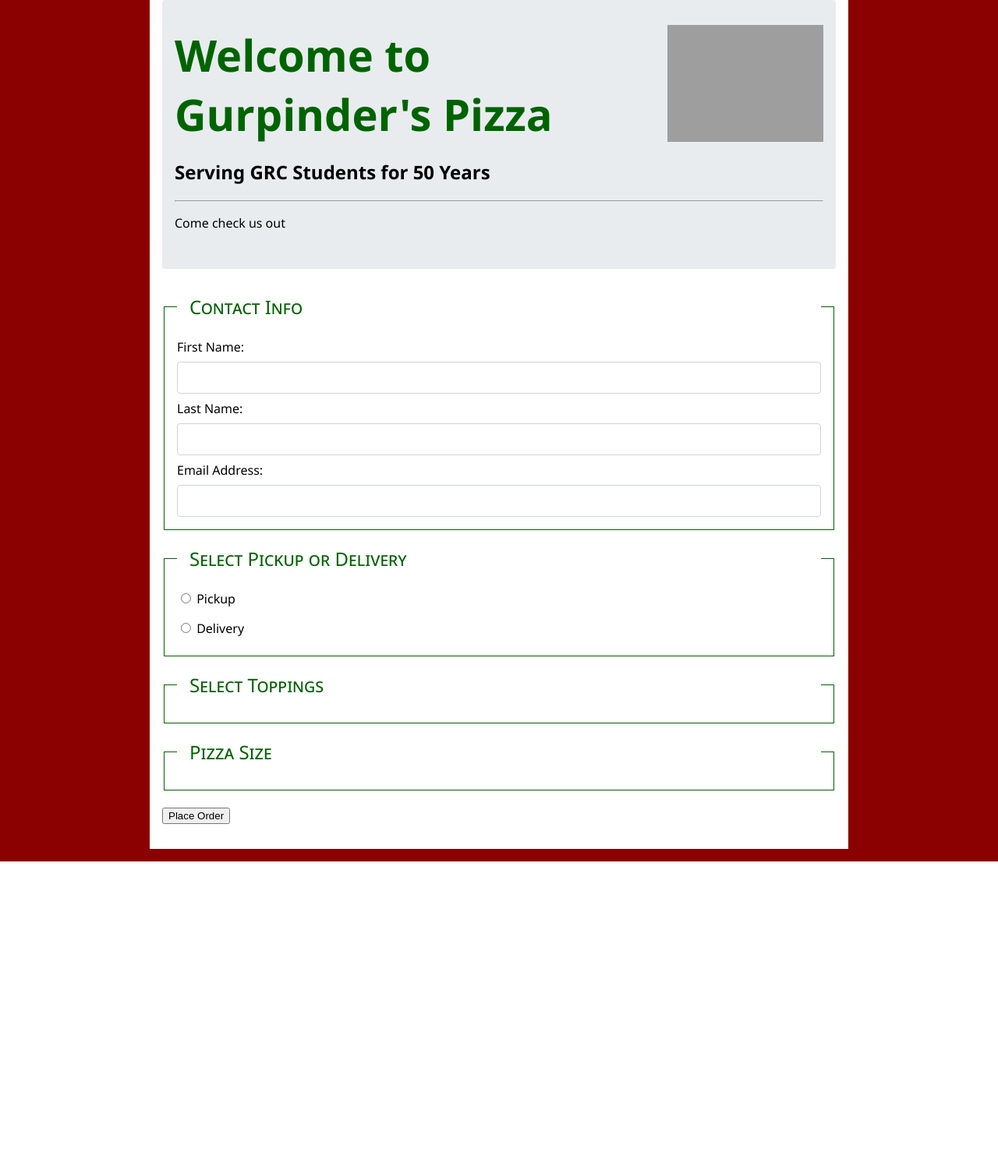
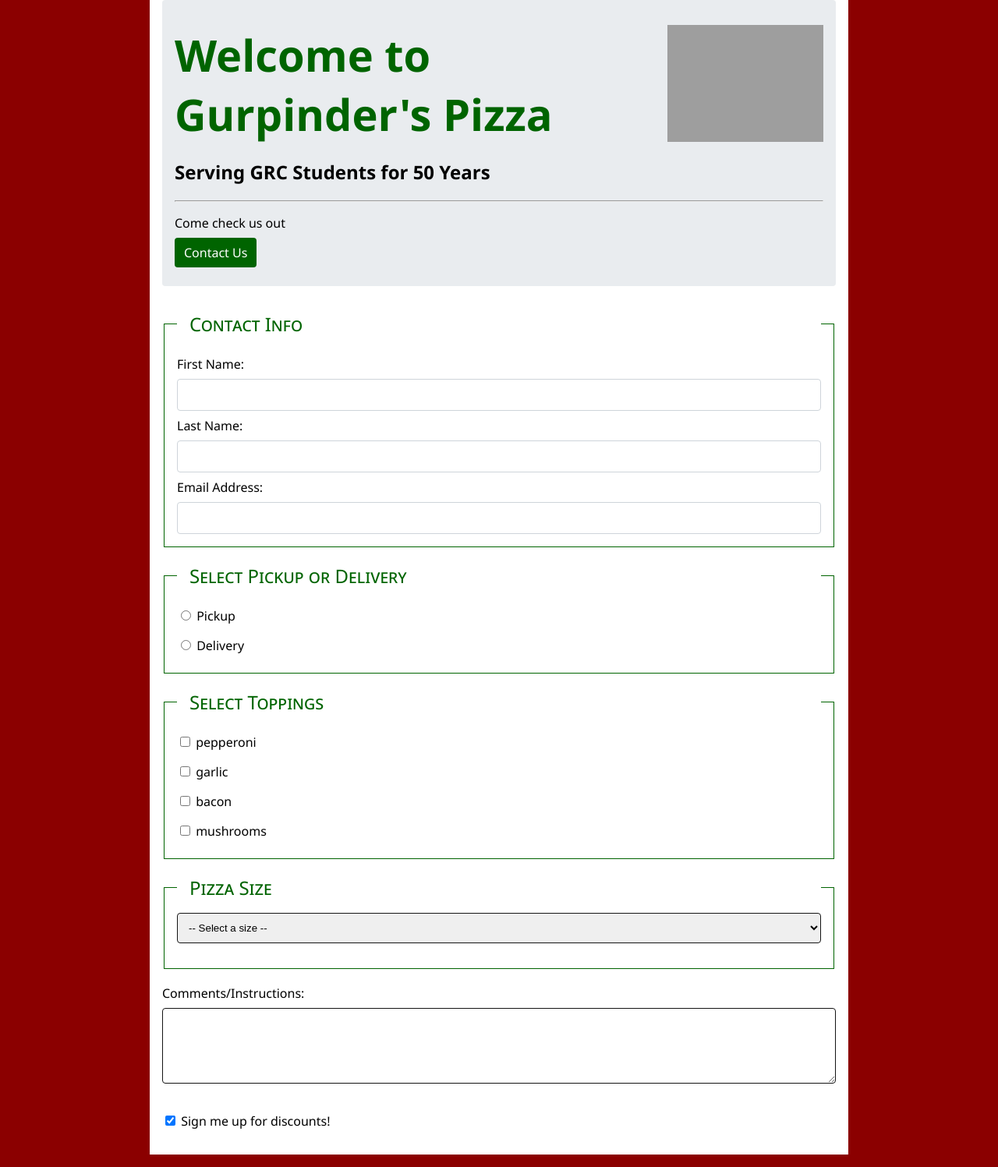
Before and after one commit to Gurpinder1340/Pizza, a web app: file index.html in a window 1280 px wide. Shown: the whole page at 78% size. Before the commit the page ends 1105 px from the top, so only its background shows below. Run offline with its HTML, style and script files only (its server is not run), Linux system fonts and the light colour scheme; grey boxes are pictures that could not be loaded.

Commit message:
Added select toppings, size and comment section

```diff
--- a/index.html
+++ b/index.html
@@ -20,7 +20,10 @@
             <h2>Serving GRC Students for 50 Years</h2>
             <hr>
             <p>Come check us out</p>
+             <a id="contact-button" href="#" role="button">Contact Us</a>
         </header>
+
+
 
         <form id="pizza-form" action="#" method="get">
 
@@ -52,15 +55,63 @@
             <fieldset>
                 <legend>Select Toppings</legend>
 
+                <label for ="mushrooms">
+                    <input type="checkbox"
+                        id="pepperoni"
+                        name="Toppings[]"
+                        value="pepperoni">
+                        pepperoni
+                </label>
+
+                <label for ="garlic">
+                    <input type="checkbox"
+                        id="garlic"
+                        name="Toppings[]"
+                        value="garlic">
+                        garlic
+                </label>
+
+                <label for ="bacon">
+                    <input type="checkbox"
+                        id="bacon"
+                        name="Toppings[]"
+                        value="bacon">
+                        bacon
+                </label>
+
+                <label for ="mushrooms">
+                    <input type="checkbox"
+                        id="mushrooms"
+                        name="Toppings[]"
+                        value="mushrooms">
+                        mushrooms
+                </label>
+            </input>
             </fieldset>
+
 
             <!-- Pizza Size -->
             <fieldset>
                 <legend>Pizza Size</legend>
-                <!-- You can add radio buttons or dropdown here later -->
+                <select id="size"   name="size">
+                    <option value="none">-- Select a size -- </option>
+                    <option value="small">-- small -- </option>
+                    <option value="medium">-- medium -- </option>
+                    <option value="large">-- large -- </option>
+                </select>
             </fieldset>
 
-            <!-- Submit button -->
+            <!-- Comment Field -->
+             <label for="comment">Comments/Instructions:</label>
+             <textarea rows="5" id="comment" name="comment"></textarea>
+
+               <label for="discount"></label>
+              <input type = "checkbox" id="discount" name = "discount" checked>
+              Sign me up for discounts!</label>
+
+
+
+            <!-- Submit button -- >
             <button type="submit" id="order-button">Place Order</button>
         </form>
     </main>
--- a/styles/pizza style.css
+++ b/styles/pizza style.css
@@ -63,7 +63,7 @@ input[type="text"], input[type="email"], textarea, select {
     padding: .75rem;
 }
 
-/* All placeholder attributes */
+
 ::placeholder {
     font-size: 1rem;
 }
@@ -87,3 +87,11 @@ label {
     padding-bottom: .5rem;
     margin-top: 0.5em;
 }
+
+input [type="text"], textarea, select{
+    width: 100%;
+    border: 1px solid rgb(20,20,20);
+    border-radius: .25rem;
+    margin-bottom: 1rem;
+    padding: .75em;
+}
```
